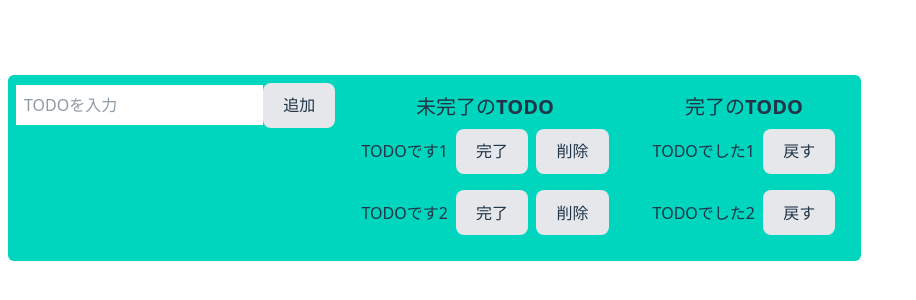
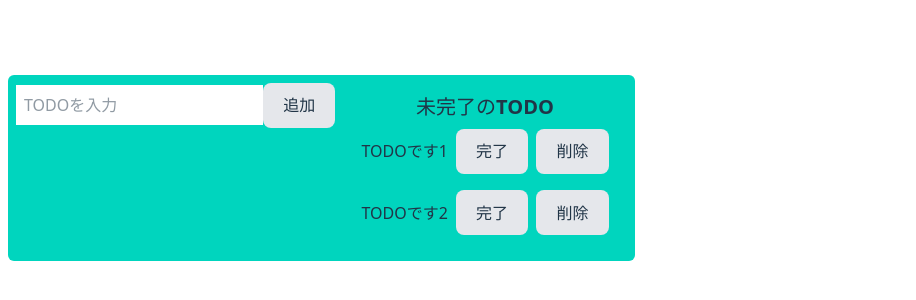
Before and after one commit to torimugi/githubactions.practice-250326, a React (Vite) app: page / in a window 1280 px wide. Shown: the part 232-532 px from the top of the page, without its empty margins (0-916 px from the left). Built offline with nearby package versions, Linux system fonts and the light colour scheme.

Commit message:
completeTodo.tsxをコンポーネント化（ファイル作成）

```diff
--- a/src/App.tsx
+++ b/src/App.tsx
@@ -72,18 +72,7 @@ handleDelete={handleDelete}
 
 
 
-      <div className='mx-2 rounded-md border-2 bg-teal-400 border-teal-400 py-2'>
-        <p className='text-xl font-bold text-center'>完了のTODO</p>
-        <ul className='flex-col items-center mx-2 gap-2'>
-          {Completes.map((todo, index) => (
-              <li key={todo} className='flex items-center gap-2'>
-              <p className="flex-grow">{todo}</p>
-              <button onClick={() => handleRevert(index)}
-              className="bg-gray-200 my-2 hover:bg-gray-300">戻す</button>
-              </li>
-          ))}
-        </ul>
-      </div>
+
       </div>
     </div>
     </>
--- /dev/null
+++ b/src/components/completeTodo.tsx
@@ -0,0 +1,22 @@
+import React from "react";
+
+type Props {
+
+}
+
+export const IncompleteTodo: React.FC<Props> = ({ todos, handleRevert }) => {
+    return(
+        <div className='mx-2 rounded-md border-2 bg-teal-400 border-teal-400 py-2'>
+        <p className='text-xl font-bold text-center'>完了のTODO</p>
+        <ul className='flex-col items-center mx-2 gap-2'>
+          {Completes.map((todo, index) => (
+              <li key={todo} className='flex items-center gap-2'>
+              <p className="flex-grow">{todo}</p>
+              <button onClick={() => handleRevert(index)}
+              className="bg-gray-200 my-2 hover:bg-gray-300">戻す</button>
+              </li>
+          ))}
+        </ul>
+      </div>
+    )
+}
```
